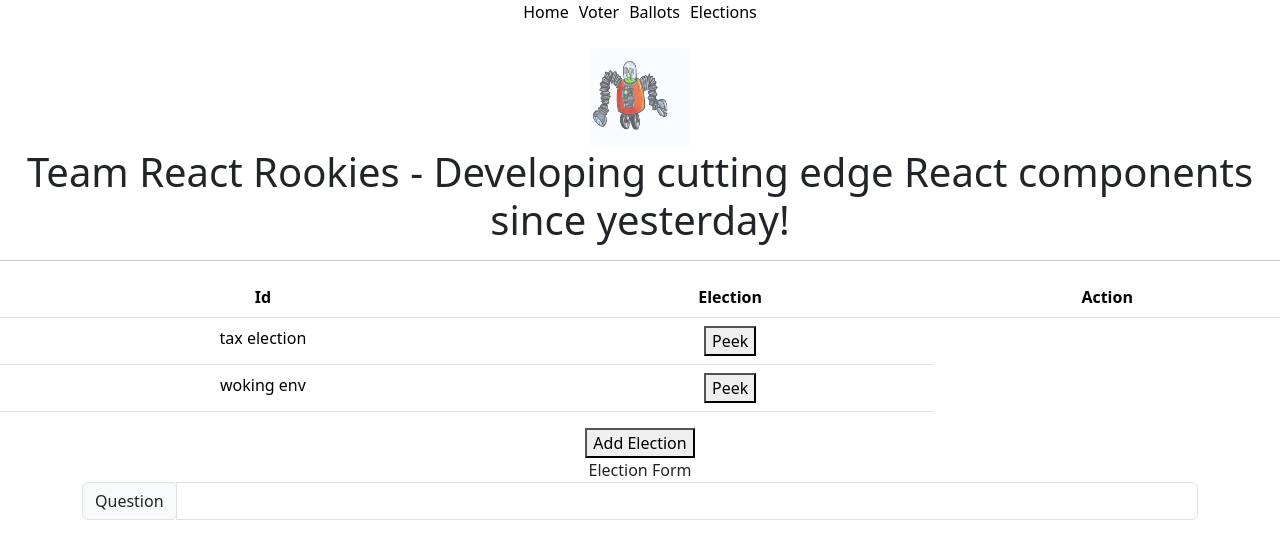
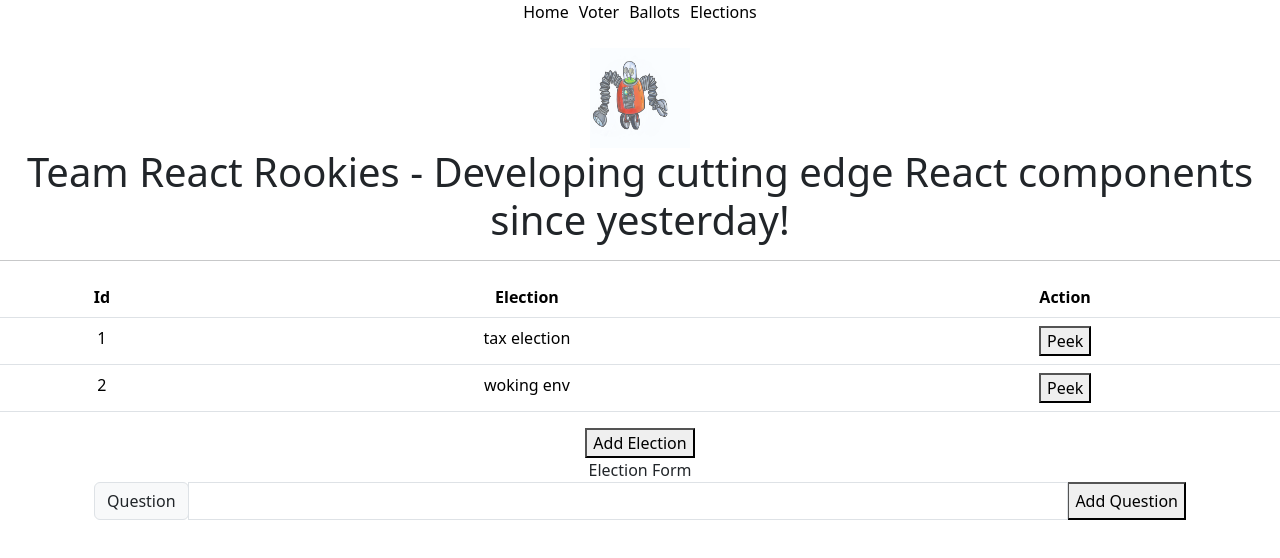
Before and after one commit to agermenos/bootcamp, a React (Create React App) app: page /elections in a window 1280 px wide. Both pictures are taken after a click on the button "Add Election". Shown: the top 558 px of the page. Built offline with nearby package versions, Linux system fonts and the light colour scheme; data requests are answered from the project's data file.

Commit message:
updates to names, adding elections

```diff
--- a/src/components/ElectionForm.jsx
+++ /dev/null
@@ -1,32 +0,0 @@
-import {useState, useEffect} from 'react';
-import QuestionRow from './QuestionRow';
-
-function ElectionForm(props) {
-    const {electionFormValue} = props;
-    const [electionForm, setElectionForm] = useState(electionFormValue);
-
-    return(
-        <div className="container">
-            <label for="basic-url">{electionFormValue.description}</label>
-            {electionFormValue.description?
-                <table className="table">
-                    <thead>
-                        <tr>
-                            <th>Id</th>
-                            <th>Question</th>
-                            <th>Actions</th>
-                            <th></th>
-                        </tr>
-                        </thead>
-                    <tbody>
-                        {electionFormValue.questions.map((question) => (
-                            <QuestionRow question={question}/>
-                        ))}
-                    </tbody>
-                </table>
-            :<null/>}
-        </div>
-    );
-}
-
-export default ElectionForm;
--- a/src/components/ElectionRow.jsx
+++ b/src/components/ElectionRow.jsx
@@ -3,6 +3,7 @@ function ElectionRow(props) {
     const callPeekRow = props.callEditRow;
     return (
         <tr key={election.id}>
+            <td>{election.id} </td>
             <td>{election.description}</td>
             <td>
                 <button onClick={() => callPeekRow(election)} >Peek</button>
--- /dev/null
+++ b/src/components/ElectionTable.jsx
@@ -0,0 +1,58 @@
+import {useState, useEffect} from 'react';
+import QuestionRow from './QuestionRow';
+import NewQuestionForm from './NewQuestionForm';
+
+function ElectionTable(props) {
+    const {isNew, electionFormValue} = props;
+    const [electionForm, setElectionForm] = useState(electionFormValue);
+
+    const addQuestion = (question) => {
+        const myElectionForm = electionForm?{
+            id: electionForm.id || null,
+            descripion: electionForm.descripion || "test",
+            questions: electionForm.questions || []
+        }:{
+            description:"test",
+            questions:[]
+        };
+        myElectionForm.questions.push(question);
+        setElectionForm({
+            ...myElectionForm
+        });
+    }
+
+    return(
+        <div className="container">
+
+            {electionForm && electionForm.description?
+                <div>
+                    {electionForm.description?
+                        <label for="basic-url">{electionForm.description}</label>:
+                        <NewQuestionForm></NewQuestionForm>
+                    }
+                    <table className="table">
+                        <thead>
+                            <tr>
+                                <th>Id</th>
+                                <th>Question</th>
+                                <th>Actions</th>
+                                <th></th>
+                            </tr>
+                            </thead>
+                        <tbody>
+                            {electionForm.questions.map((question) => (
+                                <QuestionRow question={question} />
+                            ))}
+                        </tbody>
+                    </table>
+
+                </div>
+            :<null/>}
+            {isNew &&
+                <NewQuestionForm addQuestion={addQuestion}/>
+            }
+        </div>
+    );
+}
+
+export default ElectionTable;
--- a/src/components/ElectionTool.jsx
+++ b/src/components/ElectionTool.jsx
@@ -1,9 +1,8 @@
 import HeadersTool from "./HeadersTool";
 import { useState, useEffect } from "react";
-import ElectionForm from './ElectionForm';
+import ElectionTable from './ElectionTable';
 import ElectionTableHeader from './ElectionTableHeader';
 import ElectionRow from "./ElectionRow";
-import NewElectionTable from './NewElectionTable';
 import axios from 'axios';
 
 function ElectionTool(props){
@@ -24,6 +23,7 @@ function ElectionTool(props){
 
     const callPeekRow = (election) => {
         console.log('Peeking Into Election ' + election.id);
+        setShowElectionForm(false);
         setSelectedElection(election);
     };
 
@@ -35,6 +35,10 @@ function ElectionTool(props){
     const electionRows=electionsData.map(election => {
         return <ElectionRow election={election} callEditRow={callPeekRow}/>
     });
+
+    const addQuestion = (question) => {
+        console.log ('Adding question: ' + question);
+    }
 
     return(
         <div>
@@ -48,10 +52,13 @@ function ElectionTool(props){
             </table>
             <button onClick={() => addElection()}>Add Election</button>
             {showElectionForm &&
-                <NewElectionTable></NewElectionTable>
+                <div>
+                    <ElectionTable isNew={showElectionForm} addElection={addElection}></ElectionTable>
+                </div>
             }
-            <ElectionForm electionFormValue={selectedElection}></ElectionForm>
-
+            {!showElectionForm &&
+                <ElectionTable isNew={showElectionForm} electionFormValue={selectedElection}></ElectionTable>
+            }
         </div>
 
 
--- a/src/components/NewElectionTable.jsx
+++ b/src/components/NewQuestionForm.jsx
@@ -1,13 +1,14 @@
 import { useState, useEffect } from "react";
 import QuestionFormItem from './QuestionFormItem';
 
-function NewElectionTable(props) {
+function NewQuestionForm(props) {
+    const {addQuestion} = props;
     return (
         <div className="container">
             <label for="basic-url">Election Form</label>
-            <QuestionFormItem id="txt-question" value="Question" propertyName="question" />
+            <QuestionFormItem id="txt-question" value="Question" addQuestion={addQuestion} propertyName="question" />
         </div>
     )
 }
 
-export default NewElectionTable;
+export default NewQuestionForm;
--- a/src/components/QuestionFormItem.jsx
+++ b/src/components/QuestionFormItem.jsx
@@ -1,6 +1,12 @@
 import 'bootstrap/dist/css/bootstrap.min.css';
+import {useState} from 'react';
 
 function QuestionFormItem(props) {
+    const addQuestion = props.addQuestion;
+    const [fieldText, setFieldText] = useState(props.content);
+    const updateText = (e) => {
+        setFieldText(e.target.value);
+    }
     return (
         <div className="input-group mb-3">
             <div className="input-group-prepend">
@@ -8,11 +14,12 @@ function QuestionFormItem(props) {
             </div>
             <input
                 type={props.property}
-                onChange={ e => {props.callBack(props.propertyName, e.target.value)}}
+                onChange={ (e) => {updateText(e)}}
                 className="form-control"
                 id={props.id}
                 aria-describedby="basic-addon3"
-                value={props.content}/>
+                value={fieldText}/>
+            <button onClick={() => addQuestion(fieldText)}>Add Question</button>
         </div>
     )
 }
```
